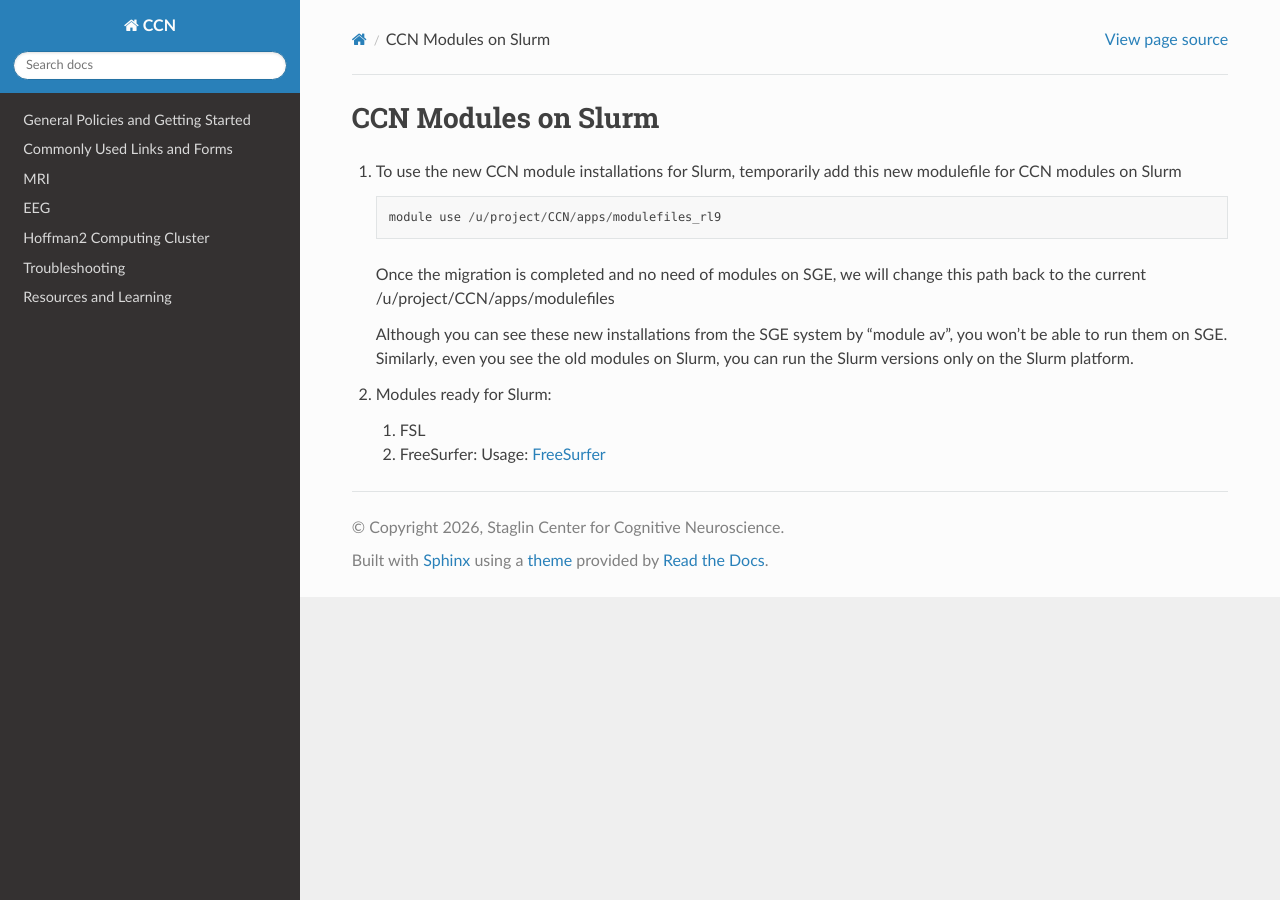
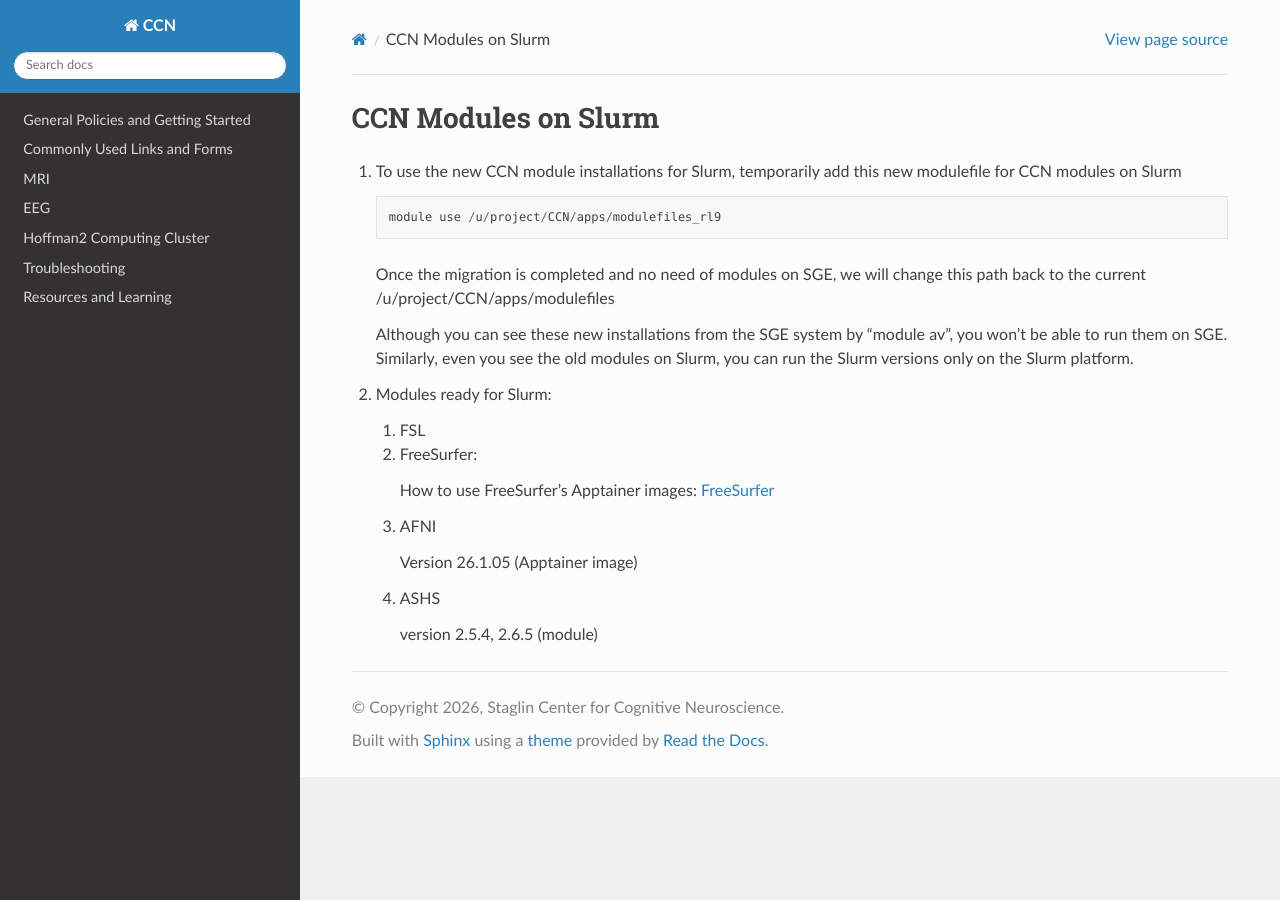
Before and after one commit to CCN-Support/CCN_Wiki, a Sphinx documentation site: the page built from docs/source/slurm_ccn_modules.rst, in a window 1280 px wide. Built offline with Sphinx 7.4.7 and the Read the Docs theme 3.1.0, drawn with Linux system fonts in a browser that asks for light colours.

Commit message:
Update slurm_ccn_modules.rst

```diff
--- a/docs/source/slurm_ccn_modules.rst
+++ b/docs/source/slurm_ccn_modules.rst
@@ -18,4 +18,14 @@ CCN Modules on Slurm
 
    1. FSL
 
-   2. FreeSurfer: Usage: :ref:`hoffman2_freesurfer`
+   2. FreeSurfer:
+
+      How to use FreeSurfer's Apptainer images: :ref:`hoffman2_freesurfer`
+
+   3. AFNI
+
+      Version 26.1.05 (Apptainer image)
+
+   4. ASHS
+
+      version 2.5.4, 2.6.5 (module)
```
